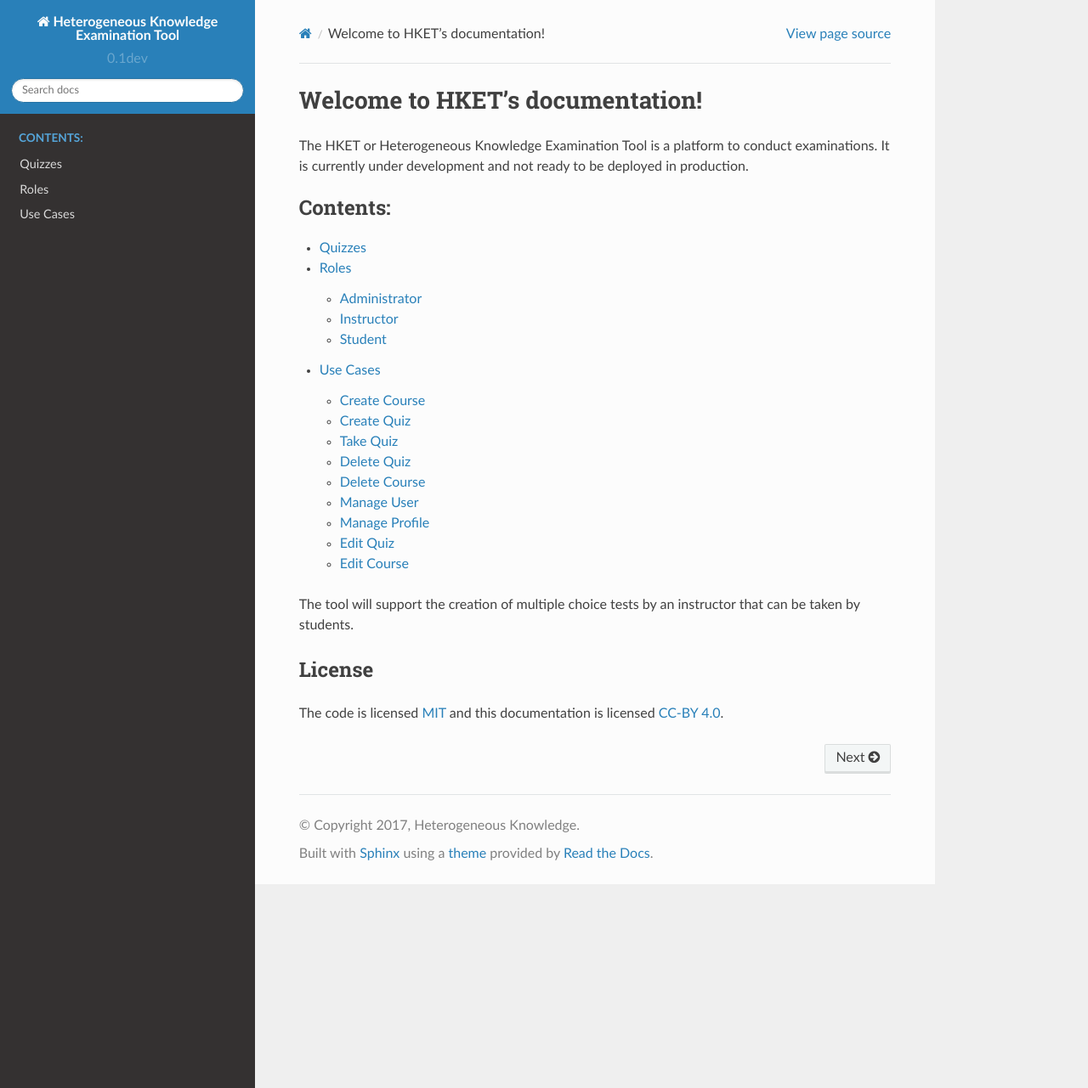
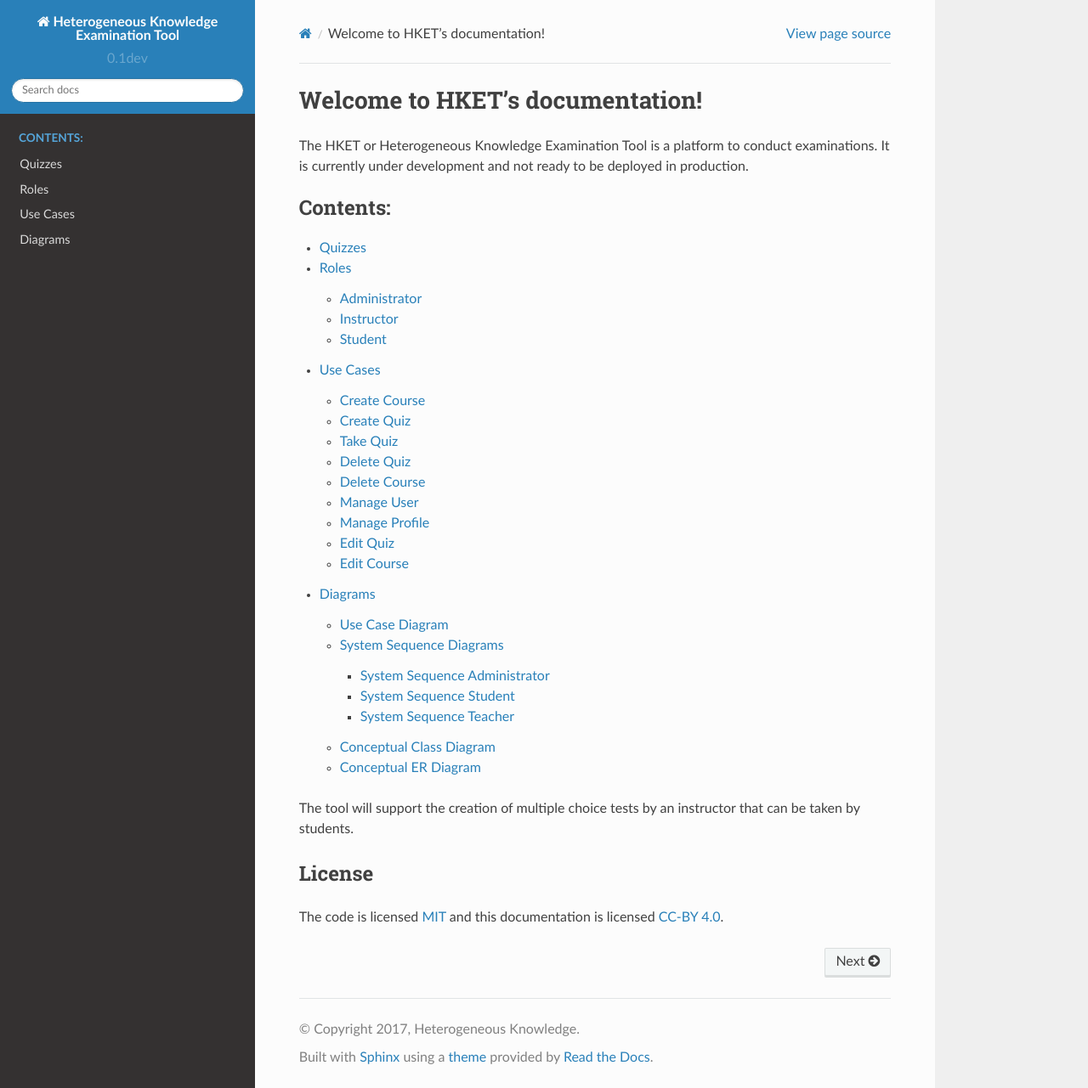
Before and after one commit to mikevo/uno-heterogeneous-knowledge, a Sphinx documentation site: the page built from docs/index.rst, in a window 1280 px wide and 1281 px high. Shown: the whole window at 85% size. Built offline with Sphinx 7.4.7 and the Read the Docs theme 2.0.0, drawn with Linux system fonts in a browser that asks for light colours.

Commit message:
Add Diagram section and upload png versions

```diff
--- a/docs/conf.py
+++ b/docs/conf.py
@@ -97,7 +97,7 @@ html_theme = 'sphinx_rtd_theme'
 # documentation.
 #
 html_theme_options = {
-  'navigation_depth': 4,
+  'navigation_depth': 6,
 }
 
 # Add any paths that contain custom static files (such as style sheets) here,
--- /dev/null
+++ b/docs/diagram-list.rst
@@ -0,0 +1,12 @@
+Diagrams
+========
+
+The following use cases have been outlined:
+
+.. toctree::
+   :maxdepth: 4
+
+   doc-diagrams/use-case-diagram
+   doc-diagrams/system-sequence-diagrams
+   doc-diagrams/conceptual-class
+   doc-diagrams/conceptual-er
--- /dev/null
+++ b/docs/doc-diagrams/conceptual-class.rst
@@ -0,0 +1,4 @@
+Conceptual Class Diagram
+========================
+
+.. image:: ../diagrams/conceptual-class.png
--- /dev/null
+++ b/docs/doc-diagrams/conceptual-er.rst
@@ -0,0 +1,4 @@
+Conceptual ER Diagram
+========================
+
+.. image:: ../diagrams/conceptual-er.png
--- /dev/null
+++ b/docs/doc-diagrams/system-sequence-diagrams.rst
@@ -0,0 +1,9 @@
+System Sequence Diagrams
+========================
+
+.. toctree::
+   :maxdepth: 4
+
+   system-sequences/admin
+   system-sequences/student
+   system-sequences/teacher
--- /dev/null
+++ b/docs/doc-diagrams/system-sequences/admin.rst
@@ -0,0 +1,4 @@
+System Sequence Administrator
+=============================
+
+.. image:: ../../diagrams/system-sequence-admin.png
--- /dev/null
+++ b/docs/doc-diagrams/system-sequences/student.rst
@@ -0,0 +1,4 @@
+System Sequence Student
+=======================
+
+.. image:: ../../diagrams/system-sequence-student.png
--- /dev/null
+++ b/docs/doc-diagrams/system-sequences/teacher.rst
@@ -0,0 +1,4 @@
+System Sequence Teacher
+=======================
+
+.. image:: ../../diagrams/system-sequence-teacher.png
--- /dev/null
+++ b/docs/doc-diagrams/use-case-diagram.rst
@@ -0,0 +1,4 @@
+Use Case Diagram
+================
+
+.. image:: ../diagrams/use_case.png
--- a/docs/index.rst
+++ b/docs/index.rst
@@ -10,12 +10,13 @@ The HKET or Heterogeneous Knowledge Examination Tool is a platform to conduct ex
 It is currently under development and not ready to be deployed in production.
 
 .. toctree::
-   :maxdepth: 2
+   :maxdepth: 4
    :caption: Contents:
 
    quiz
    role
    use-case-doc
+   diagram-list
 
 The tool will support the creation of multiple choice tests by an instructor that can be taken by students.
 
--- a/docs/use-case-doc.rst
+++ b/docs/use-case-doc.rst
@@ -1,7 +1,7 @@
 Use Cases
 =========
 
-The following use cases have been outlined:
+The following diagrams have been created:
 
 .. toctree::
    :maxdepth: 2
@@ -16,4 +16,4 @@ The following use cases have been outlined:
    use_cases/UC8
    use_cases/UC9
 
-.. image:: diagrams/use_case.png
+The use case diagram can be viewed here: :doc:`/doc-diagrams/use-case-diagram`
```
Also changed, not shown: docs/diagrams/conceptual-class.png (added), docs/diagrams/conceptual-er.png (added), docs/diagrams/system-sequence-admin.png (added), docs/diagrams/system-sequence-student.png (added), docs/diagrams/system-sequence-teacher.png (added).
